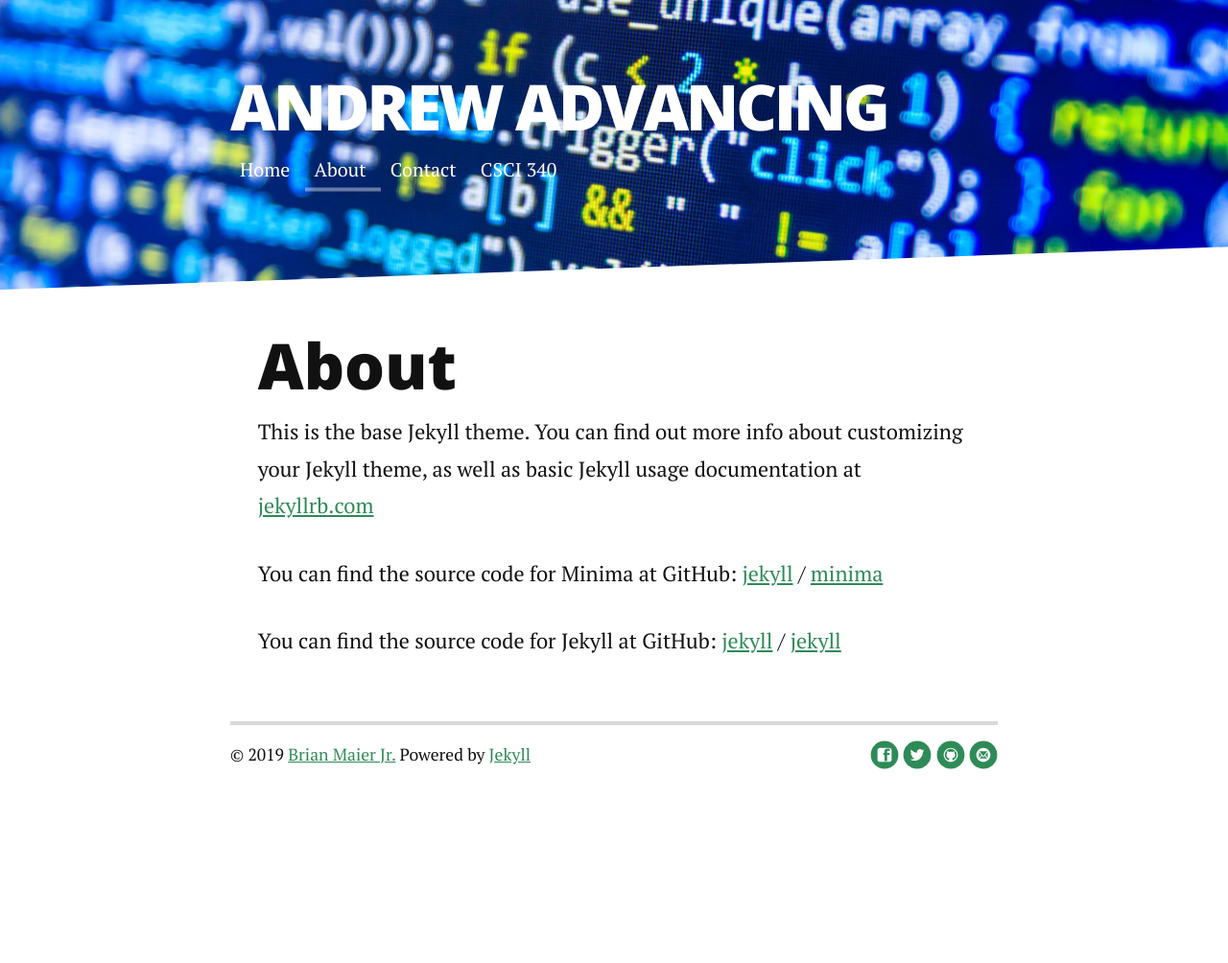
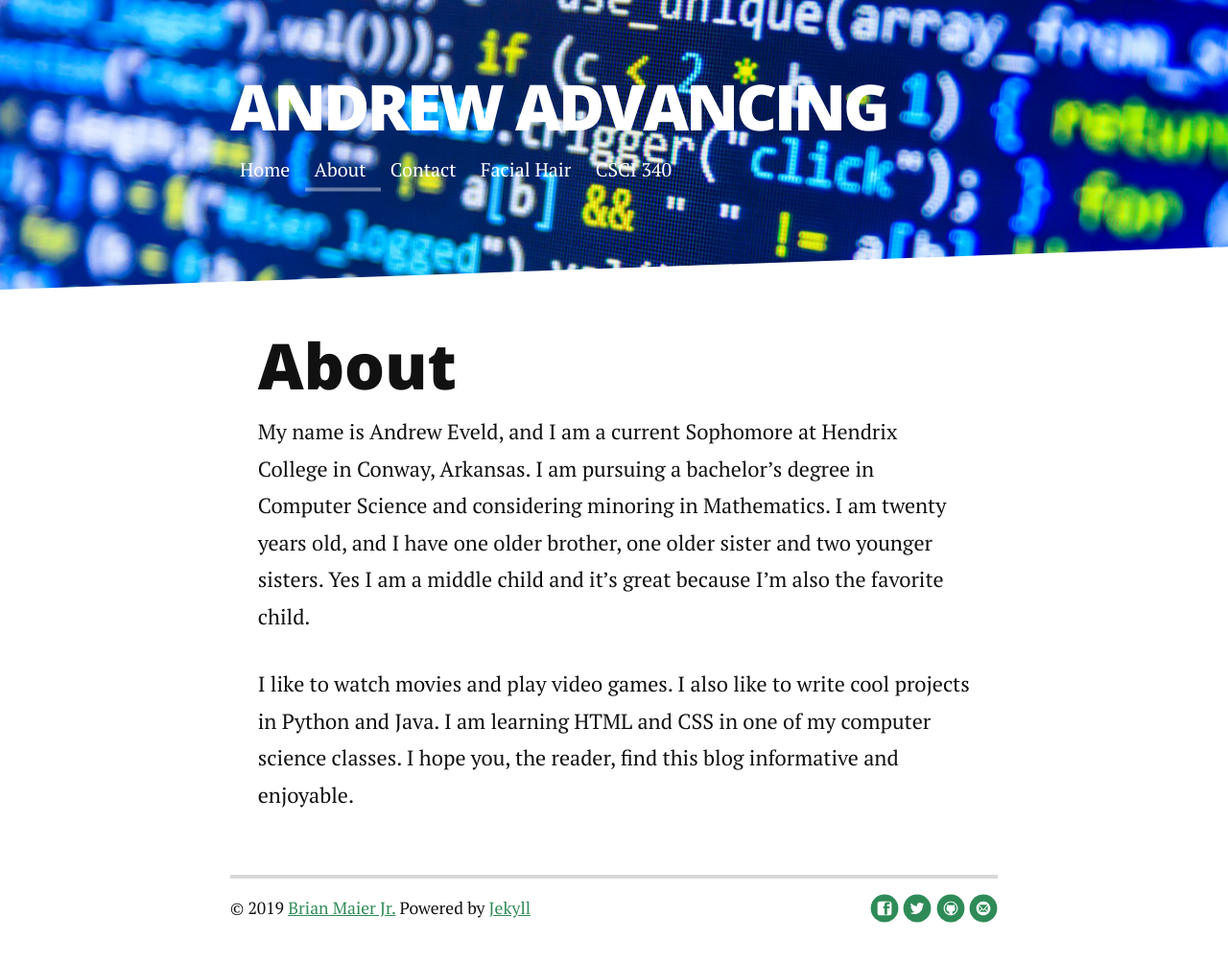
Before and after one commit to AndrewEveld/csci340blog, a Jekyll site: the page built from about.md, in a window 1280 px wide. Shown: the whole page at 96% size. Built offline with Jekyll 4.4.1, drawn with Linux system fonts in a browser that asks for light colours; nearby versions of some CDN libraries; before the commit the page ends 900 px from its top, so only the background shows below that.

Commit message:
Wrote facial-hair and added link in nav.

```diff
--- a/_config.yml
+++ b/_config.yml
@@ -33,6 +33,8 @@ navigation:
     url: /about
   - title: Contact
     url: /contact
+  - title: Facial Hair
+    url: /facial-hair
 
 social:
   github: andreweveld
--- a/about.md
+++ b/about.md
@@ -4,15 +4,12 @@ title: About
 permalink: /about/
 ---
 
-This is the base Jekyll theme. You can find out more info about customizing your Jekyll theme, as well as basic Jekyll usage documentation at [jekyllrb.com](https://jekyllrb.com/)
+My name is Andrew Eveld, and I am a current Sophomore at Hendrix College in
+Conway, Arkansas. I am pursuing a bachelor's degree in Computer Science and
+considering minoring in Mathematics. I am twenty years old, and I have one older
+brother, one older sister and two younger sisters. Yes I am a middle child and it's
+great because I'm also the favorite child.
 
-You can find the source code for Minima at GitHub:
-[jekyll][jekyll-organization] /
-[minima](https://github.com/jekyll/minima)
-
-You can find the source code for Jekyll at GitHub:
-[jekyll][jekyll-organization] /
-[jekyll](https://github.com/jekyll/jekyll)
-
-
-[jekyll-organization]: https://github.com/jekyll
+I like to watch movies and play video games. I also like to write cool projects
+in Python and Java. I am learning HTML and CSS in one of my computer science classes.
+I hope you, the reader, find this blog informative and enjoyable.
```
Also changed, not shown: _posts/2019-09-24-custom-templates.md (+6 -1 lines), facial-hair.md (added, +18 -0 lines).
